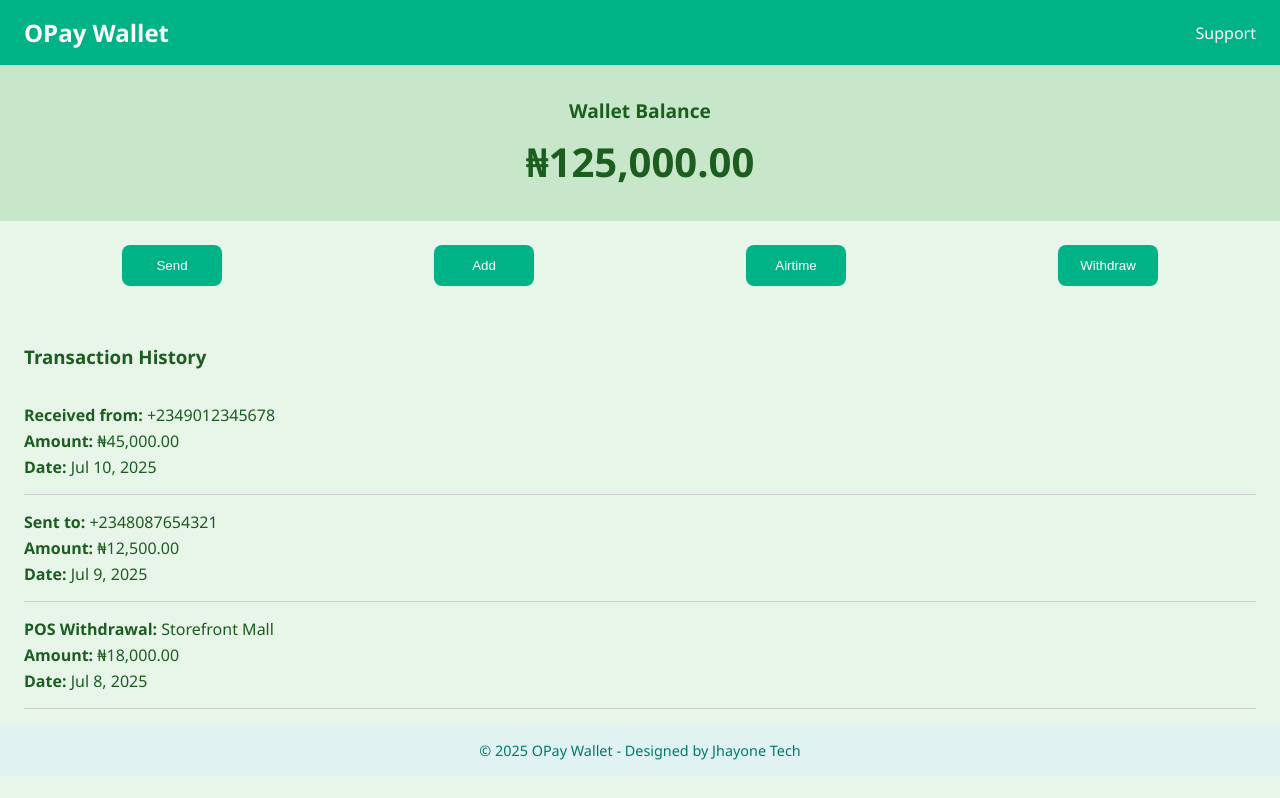
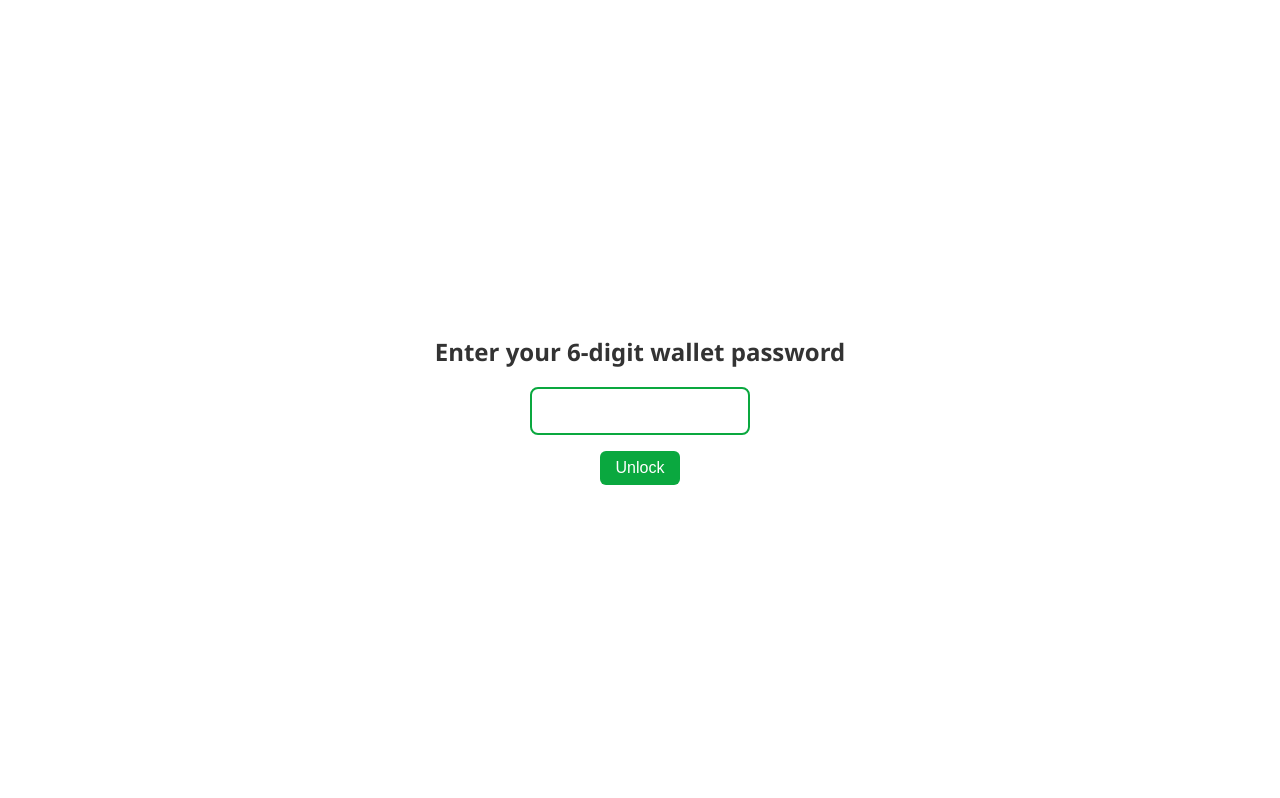
Before and after one commit to jhayone876/Opay-wallet-app, a plain HTML site: page index.html in a window 1280 px wide. Drawn offline with Linux system fonts and the light colour scheme.

Commit message:
Update index.html

```diff
--- a/index.html
+++ b/index.html
@@ -1,122 +1,104 @@
-<!DOCTYPE html>
-<html lang="en">
+<!DOCTYPE html><html lang="en">
 <head>
   <meta charset="UTF-8" />
-  <meta name="viewport" content="width=device-width, initial-scale=1.0"/>
-  <title>OPay Wallet</title>
+  <meta name="viewport" content="width=device-width, initial-scale=1.0" />
+  <title>Opay Wallet</title>
   <style>
     body {
-      font-family: 'Segoe UI', sans-serif;
       margin: 0;
-      background-color: #e8f5e9;
-      color: #1b5e20;
+      font-family: 'Segoe UI', Tahoma, Geneva, Verdana, sans-serif;
+      background-color: #f4f4f4;
+      color: #333;
     }
-    header {
-      background-color: #00b386;
+    .lock-screen {
+      position: fixed;
+      top: 0;
+      left: 0;
+      width: 100%;
+      height: 100%;
+      background: #ffffff;
+      display: flex;
+      justify-content: center;
+      align-items: center;
+      z-index: 9999;
+      flex-direction: column;
+    }
+    .lock-screen input {
+      font-size: 1.5rem;
+      padding: 0.5rem;
+      width: 200px;
+      text-align: center;
+      border: 2px solid #0aa83f;
+      border-radius: 8px;
+      outline: none;
+    }
+    .lock-screen button {
+      margin-top: 1rem;
+      padding: 0.5rem 1rem;
+      background-color: #0aa83f;
       color: white;
-      padding: 1rem 1.5rem;
+      border: none;
+      border-radius: 6px;
+      font-size: 1rem;
+      cursor: pointer;
+    }
+    .wallet-app {
+      display: none;
+      padding: 2rem;
+    }
+    .balance {
+      background-color: #0aa83f;
+      color: white;
+      padding: 1rem;
+      border-radius: 8px;
+      font-size: 1.5rem;
+      margin-bottom: 1rem;
+    }
+    .transactions h3 {
+      margin-top: 0;
+    }
+    .transaction {
+      background-color: white;
+      margin-bottom: 0.5rem;
+      padding: 0.75rem 1rem;
+      border-radius: 6px;
+      box-shadow: 0 2px 4px rgba(0,0,0,0.05);
       display: flex;
       justify-content: space-between;
-      align-items: center;
-    }
-    header h1 {
-      margin: 0;
-      font-size: 1.5rem;
-    }
-    .balance {
-      text-align: center;
-      padding: 2rem 1rem;
-      background-color: #c8e6c9;
-    }
-    .balance h2 {
-      font-size: 1.2rem;
-      margin: 0;
-    }
-    .balance .amount {
-      font-size: 2.5rem;
-      font-weight: bold;
-      margin-top: 10px;
-    }
-    .actions {
-      display: flex;
-      justify-content: space-around;
-      padding: 1.5rem 1rem;
-    }
-    .actions button {
-      background-color: #00b386;
-      color: white;
-      border: none;
-      padding: 0.8rem 1rem;
-      border-radius: 8px;
-      cursor: pointer;
-      width: 100px;
-    }
-    .history {
-      padding: 1rem 1.5rem;
-    }
-    .transaction {
-      border-bottom: 1px solid #ccc;
-      padding: 0.75rem 0;
-    }
-    .transaction p {
-      margin: 4px 0;
-    }
-    footer {
-      text-align: center;
-      padding: 1rem;
-      background: #e0f2f1;
-      color: #00796b;
-      font-size: 0.9rem;
     }
   </style>
 </head>
 <body>
+  <div class="lock-screen">
+    <h2>Enter your 6-digit wallet password</h2>
+    <input type="password" maxlength="6" id="passwordInput" />
+    <button onclick="unlockWallet()">Unlock</button>
+    <p id="error" style="color: red; display: none;">Incorrect password</p>
+  </div>  <div class="wallet-app" id="walletApp">
+    <div class="balance">Balance: ₦203,000.00</div><div class="transactions">
+  <h3>Recent Transactions</h3>
+  <div class="transaction"><span>Transfer to Chinedu</span><span>-₦7,000</span></div>
+  <div class="transaction"><span>Received from Musa</span><span>+₦15,000</span></div>
+  <div class="transaction"><span>Airtime Recharge</span><span>-₦1,500</span></div>
+  <div class="transaction"><span>POS Withdrawal</span><span>-₦10,000</span></div>
+  <div class="transaction"><span>Transfer to Ada</span><span>-₦5,000</span></div>
+  <div class="transaction"><span>Received from Olu</span><span>+₦12,000</span></div>
+  <div class="transaction"><span>NEPA Bill</span><span>-₦3,800</span></div>
+  <!-- Add more fake transactions below as needed -->
+</div>
 
-<header>
-  <h1>OPay Wallet</h1>
-  <a href="https://t.me/jhayone_tech5" style="color:white; text-decoration:none;">Support</a>
-</header>
+  </div>  <script>
+    function unlockWallet() {
+      const input = document.getElementById('passwordInput').value;
+      const correctPassword = '926081';
+      const errorText = document.getElementById('error');
 
-<section class="balance">
-  <h2>Wallet Balance</h2>
-  <div class="amount">₦125,000.00</div>
-</section>
-
-<section class="actions">
-  <button onclick="lockPopup('Send Money')">Send</button>
-  <button onclick="lockPopup('Add Money')">Add</button>
-  <button onclick="lockPopup('Airtime')">Airtime</button>
-  <button onclick="lockPopup('Withdraw')">Withdraw</button>
-</section>
-
-<section class="history">
-  <h3>Transaction History</h3>
-  <div class="transaction">
-    <p><strong>Received from:</strong> +2349012345678</p>
-    <p><strong>Amount:</strong> ₦45,000.00</p>
-    <p><strong>Date:</strong> Jul 10, 2025</p>
-  </div>
-  <div class="transaction">
-    <p><strong>Sent to:</strong> +2348087654321</p>
-    <p><strong>Amount:</strong> ₦12,500.00</p>
-    <p><strong>Date:</strong> Jul 9, 2025</p>
-  </div>
-  <div class="transaction">
-    <p><strong>POS Withdrawal:</strong> Storefront Mall</p>
-    <p><strong>Amount:</strong> ₦18,000.00</p>
-    <p><strong>Date:</strong> Jul 8, 2025</p>
-  </div>
-</section>
-
-<footer>
-  &copy; 2025 OPay Wallet - Designed by Jhayone Tech
-</footer>
-
-<script>
-  function lockPopup(feature) {
-    alert(feature + ' is locked. Please pay ₦1000 to unlock this feature.');
-  }
-</script>
-
-</body>
+      if (input === correctPassword) {
+        document.querySelector('.lock-screen').style.display = 'none';
+        document.getElementById('walletApp').style.display = 'block';
+      } else {
+        errorText.style.display = 'block';
+      }
+    }
+  </script></body>
 </html>
```
